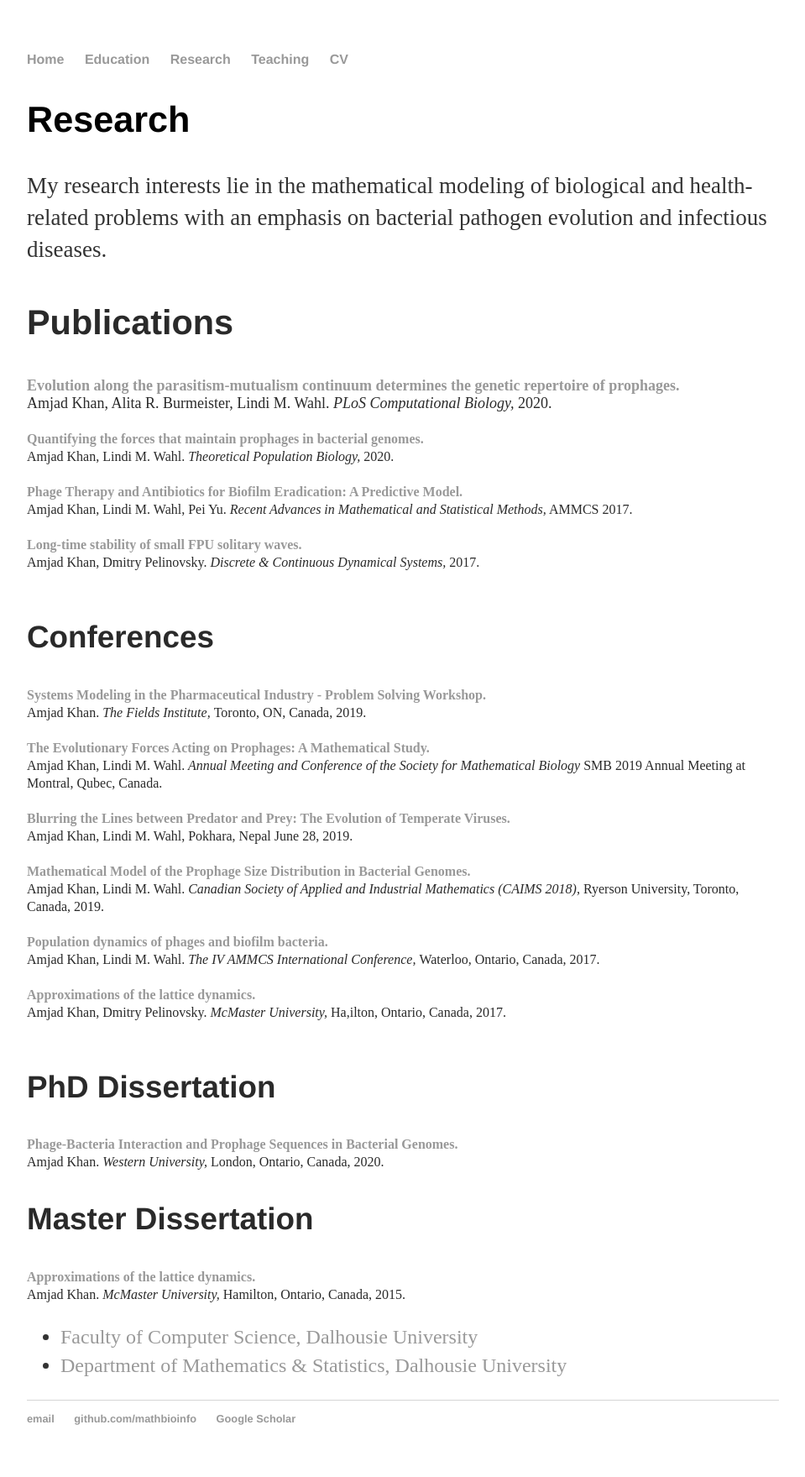
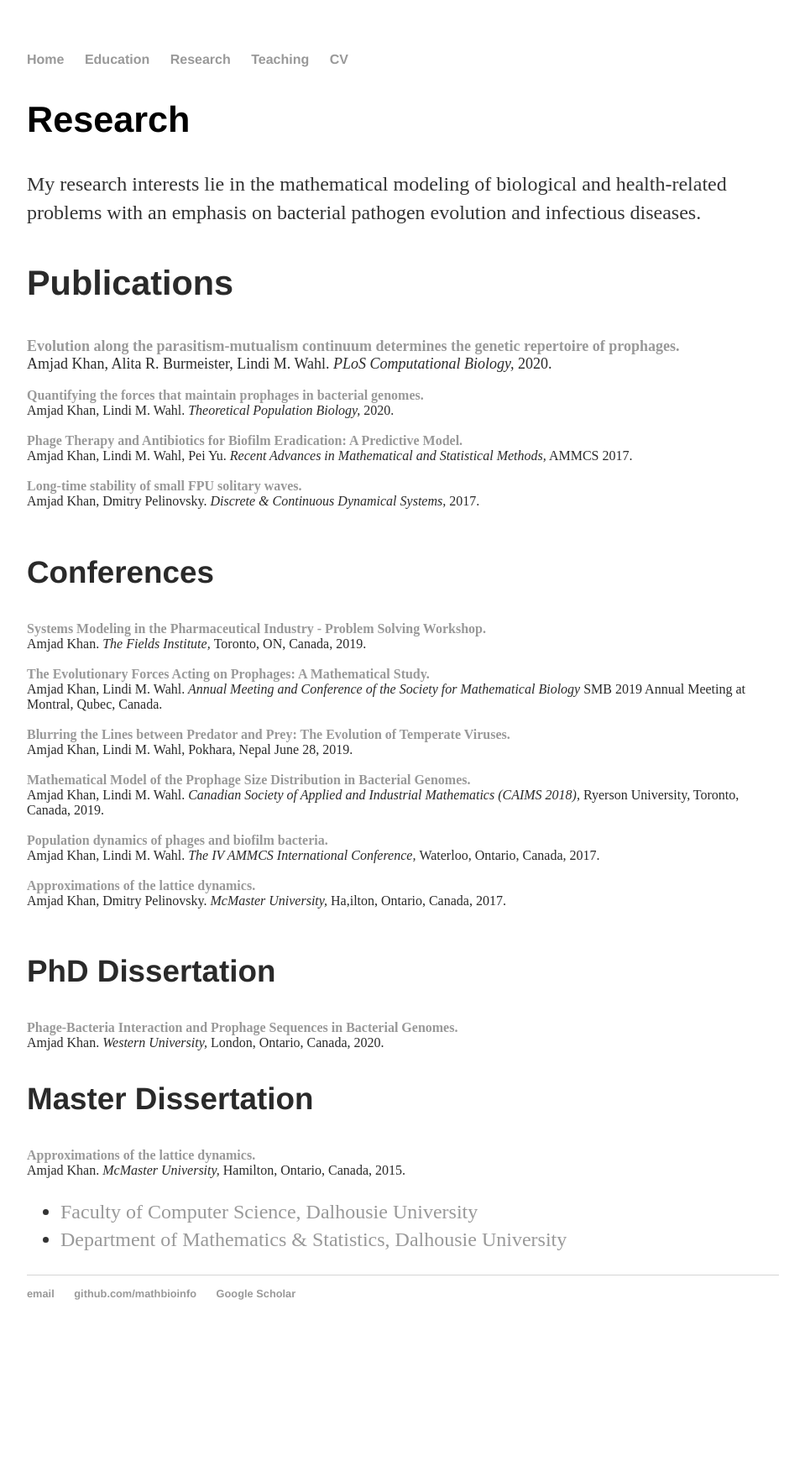
Before and after one commit to MathBioInfo/amjadkhan, a Jekyll site: the page built from Research/index.html, in a window 1280 px wide. Shown: the whole page at 84% size, without its empty margins (160-1119 px from the left). Built offline with Jekyll 4.4.1, drawn with Linux system fonts in a browser that asks for light colours; after the commit the page ends 1610 px from its top, so only the background shows below that.

Commit message:
Update index.html

```diff
--- a/Research/index.html
+++ b/Research/index.html
@@ -5,7 +5,7 @@ title: About my research
 		<div class="Research">
 			<h2>Research</h2>
 			<link rel="stylesheet" type="text/css" href="css/main.css">
-			</font><font color="#2a2a2a" size="4">
+			</font><font color="#2a2a2a" size="3">
 			<p> My research interests lie in the mathematical modeling of biological and health-related problems with an emphasis on bacterial pathogen evolution
 				and infectious diseases.<font> <font color="#2a2a2a" size="4"></p>
 			<!--<h3> Pulications</p>-->
```
